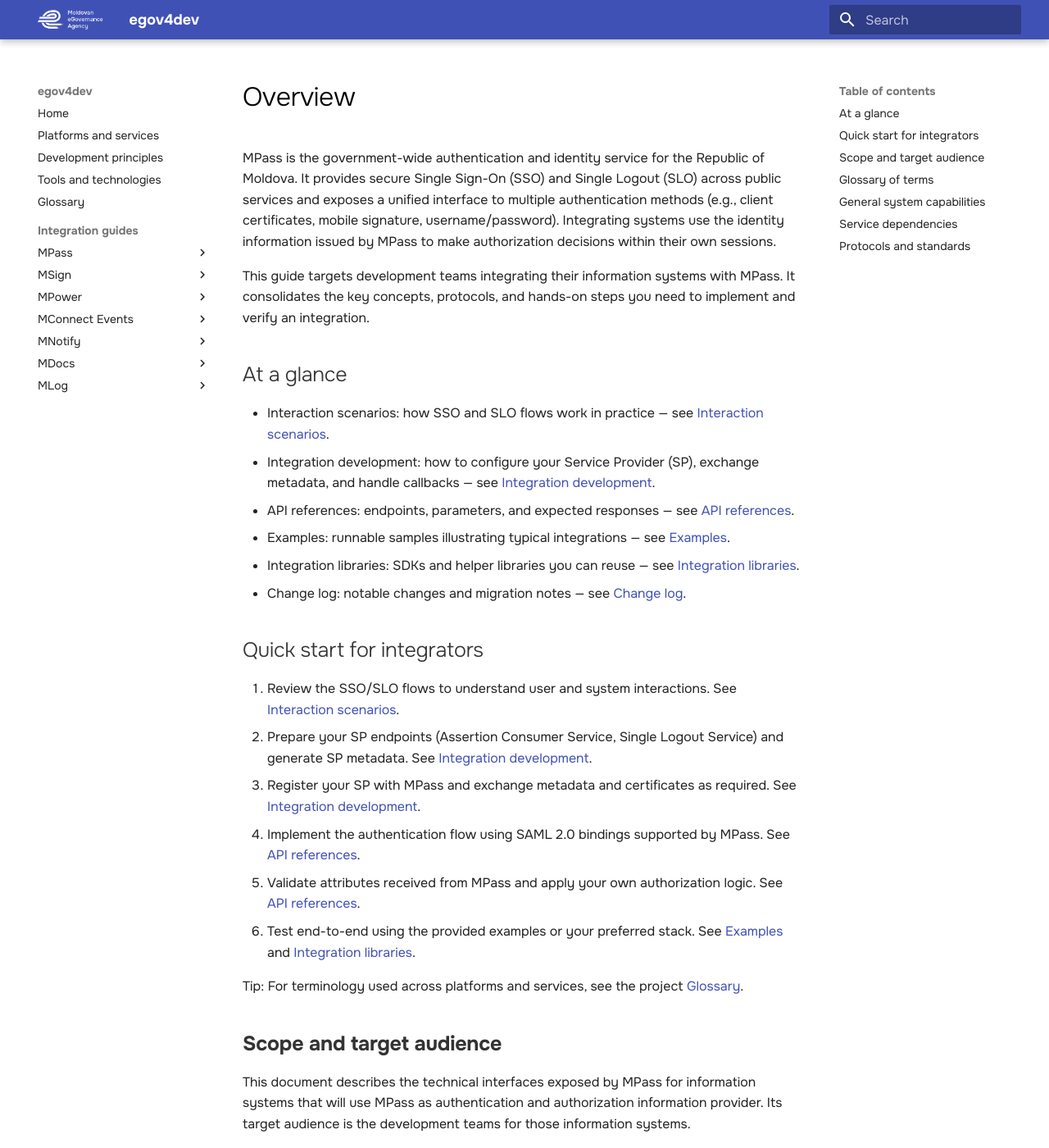
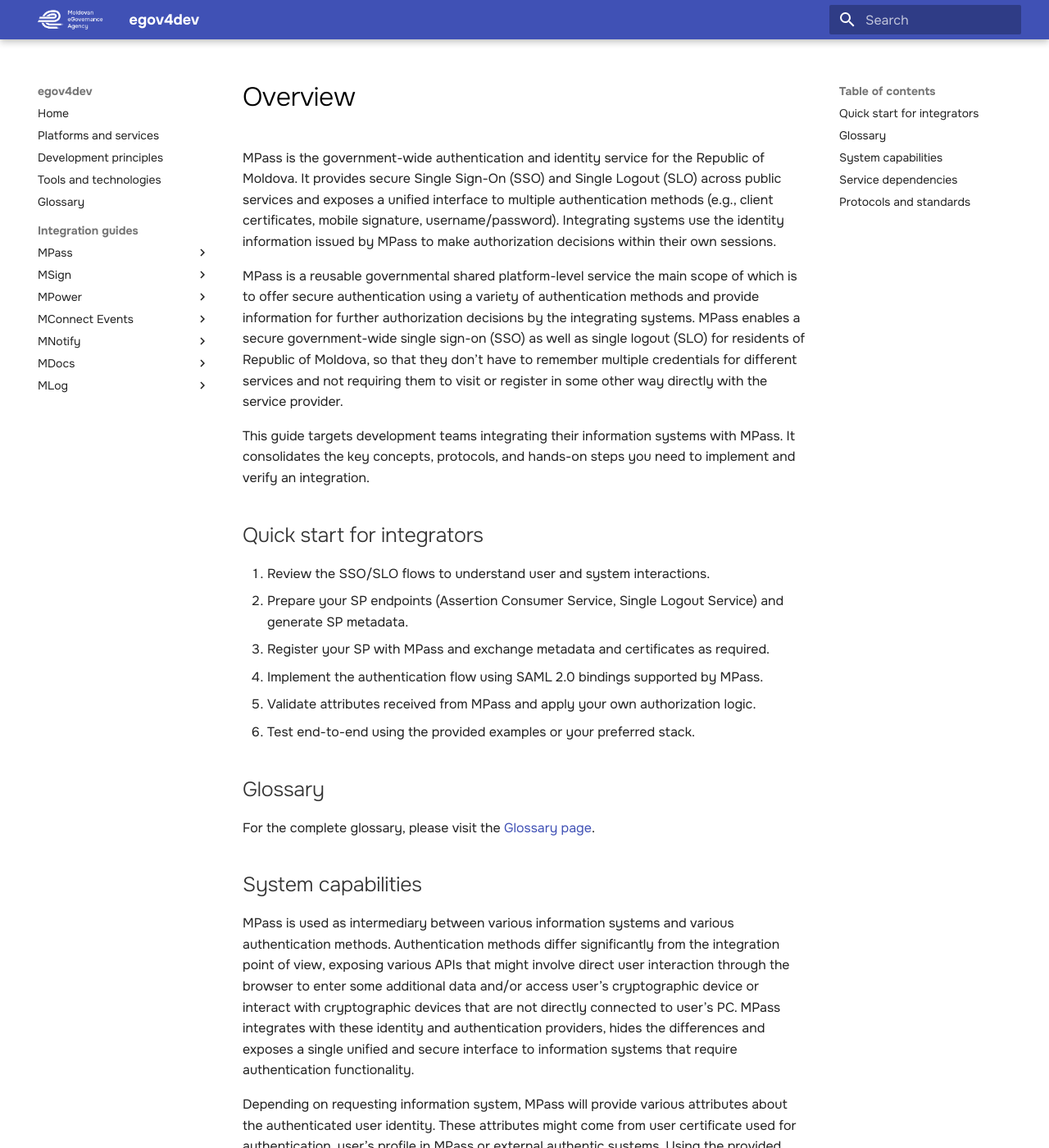
Before and after one commit to egov-moldova/egov4dev, an MkDocs documentation site: the page built from docs/guides/mpass/index.md, in a window 1280 px wide and 1400 px high. Shown: the whole window at 82% size. Built offline with MkDocs 1.6.1 and Material for MkDocs 9.7.7, drawn with Linux system fonts in a browser that asks for light colours; some of the changed text lies outside the part shown.

Commit message:
Update index.md

```diff
--- a/docs/guides/mpass/index.md
+++ b/docs/guides/mpass/index.md
@@ -2,41 +2,24 @@
 
 MPass is the government-wide authentication and identity service for the Republic of Moldova. It provides secure Single Sign-On (SSO) and Single Logout (SLO) across public services and exposes a unified interface to multiple authentication methods (e.g., client certificates, mobile signature, username/password). Integrating systems use the identity information issued by MPass to make authorization decisions within their own sessions.
 
+MPass is a reusable governmental shared platform-level service the main scope of which is to offer secure authentication using a variety of authentication methods and provide information for further authorization decisions by the integrating systems. MPass enables a secure government-wide single sign-on (SSO) as well as single logout (SLO) for residents of Republic of Moldova, so that they don’t have to remember multiple credentials for different services and not requiring them to visit or register in some other way directly with the service provider.
+
 This guide targets development teams integrating their information systems with MPass. It consolidates the key concepts, protocols, and hands-on steps you need to implement and verify an integration.
-
-## At a glance
-
-- Interaction scenarios: how SSO and SLO flows work in practice — see [Interaction scenarios](interaction-scenarios.md).
-- Integration development: how to configure your Service Provider (SP), exchange metadata, and handle callbacks — see [Integration development](integration-development.md).
-- API references: endpoints, parameters, and expected responses — see [API references](api-references.md).
-- Examples: runnable samples illustrating typical integrations — see [Examples](examples.md).
-- Integration libraries: SDKs and helper libraries you can reuse — see [Integration libraries](integration-libraries.md).
-- Change log: notable changes and migration notes — see [Change log](change-log.md).
 
 ## Quick start for integrators
 
-1. Review the SSO/SLO flows to understand user and system interactions. See [Interaction scenarios](interaction-scenarios.md).
-2. Prepare your SP endpoints (Assertion Consumer Service, Single Logout Service) and generate SP metadata. See [Integration development](integration-development.md).
-3. Register your SP with MPass and exchange metadata and certificates as required. See [Integration development](integration-development.md).
-4. Implement the authentication flow using SAML 2.0 bindings supported by MPass. See [API references](api-references.md).
-5. Validate attributes received from MPass and apply your own authorization logic. See [API references](api-references.md).
-6. Test end-to-end using the provided examples or your preferred stack. See [Examples](examples.md) and [Integration libraries](integration-libraries.md).
+1. Review the SSO/SLO flows to understand user and system interactions.
+2. Prepare your SP endpoints (Assertion Consumer Service, Single Logout Service) and generate SP metadata.
+3. Register your SP with MPass and exchange metadata and certificates as required.
+4. Implement the authentication flow using SAML 2.0 bindings supported by MPass.
+5. Validate attributes received from MPass and apply your own authorization logic.
+6. Test end-to-end using the provided examples or your preferred stack.
 
-Tip: For terminology used across platforms and services, see the project [Glossary](../../glossary/glossary.md).
-
-##**Scope and target audience**
-
-This document describes the technical interfaces exposed by MPass for information systems that will use MPass as authentication and authorization information provider. Its target audience is the development teams for those information systems.
-
-The details related to various authentication methods, such as using authorized client certificates, mobile signature, username/password, etc. provided by MPass are out of scope of this document.
-
-##**Glossary of terms**
+## Glossary
 
 For the complete glossary, please visit the [Glossary page](https://egov-moldova.github.io/egov4dev/glossary/glossary/).
 
-##**General system capabilities**
-
-MPass is a reusable governmental shared platform-level service the main scope of which is to offer secure authentication using a variety of authentication methods and provide information for further authorization decisions by the integrating systems. MPass enables a secure government-wide single sign-on (SSO) as well as single logout (SLO) for residents of Republic of Moldova, so that they don’t have to remember multiple credentials for different services and not requiring them to visit or register in some other way directly with the service provider.
+## System capabilities
 
 MPass is used as intermediary between various information systems and various authentication methods. Authentication methods differ significantly from the integration point of view, exposing various APIs that might involve direct user interaction through the browser to enter some additional data and/or access user’s cryptographic device or interact with cryptographic devices that are not directly connected to user’s PC. MPass integrates with these identity and authentication providers, hides the differences and exposes a single unified and secure interface to information systems that require authentication functionality.
 
@@ -44,13 +27,13 @@
 
 For actual authentication, MPass exposes web pages that guide the user through authentication method, method specific data input, authentication progress and result pages.
 
-##**Service dependencies**
+## Service dependencies
+
 MPass depends on the digital identity providers, so its availability and performance is directly influenced by the availability and performance of the services delivered by the providers.
 
-##**Protocols and standards**
+## Protocols and standards
 
 MPass is using SAML v2.0 standard protocol and format for authentications. The following table contains a comprehensive list of references to standard specifications.
-
 
 <table>
     <thead>
```
